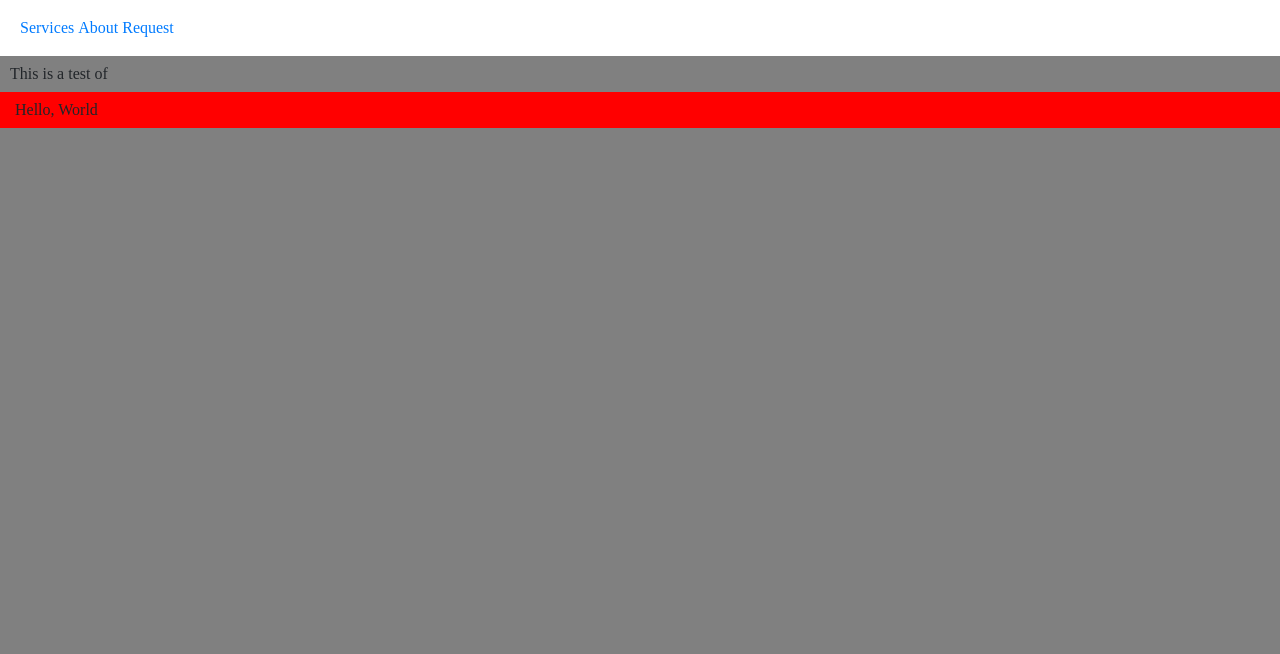
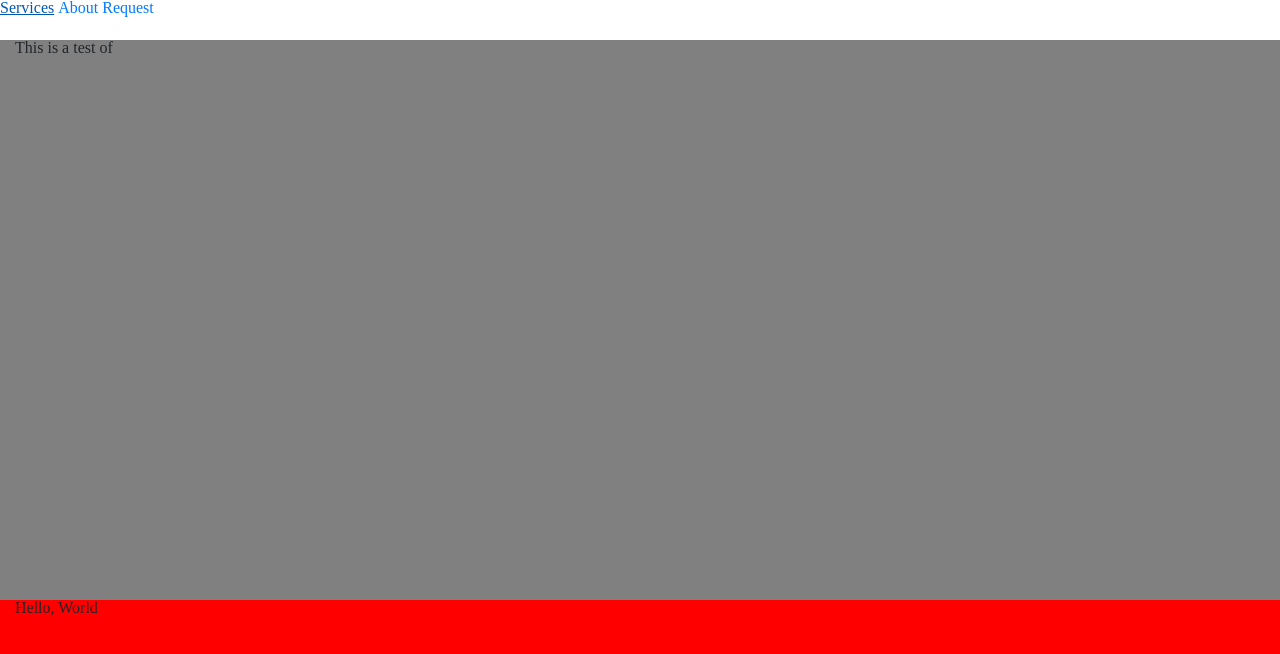
Before and after one commit to VisualArchitect/r2tech, a plain HTML site: page index.html in a window 1280 px wide. Drawn offline with nearby package versions, Linux system fonts and the light colour scheme.

Commit message:
Set the footer to the bottom of the page.

```diff
--- a/css/color.css
+++ b/css/color.css
@@ -4,8 +4,7 @@ body {
 
 nav {
   background-color: white;
-  margin: 0;
-  padding: 20px;
+  height: 40px;
 }
 
 nav li {
@@ -15,9 +14,12 @@ nav li {
 
 footer {
   background-color: red;
-  padding: 10px;
+
+  position: absolute;
+  bottom: 0;
+  height: 25%;
 }
 
 #mainArea {
-  padding: 10px;
+
 }
```
Also changed, not shown: index.html (+1 -1 lines).
